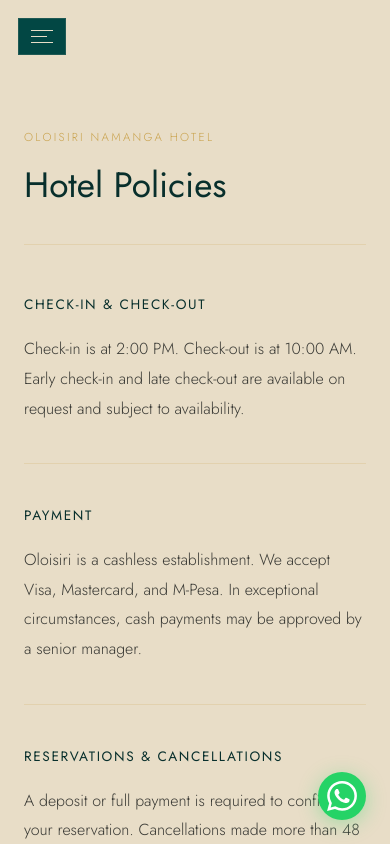
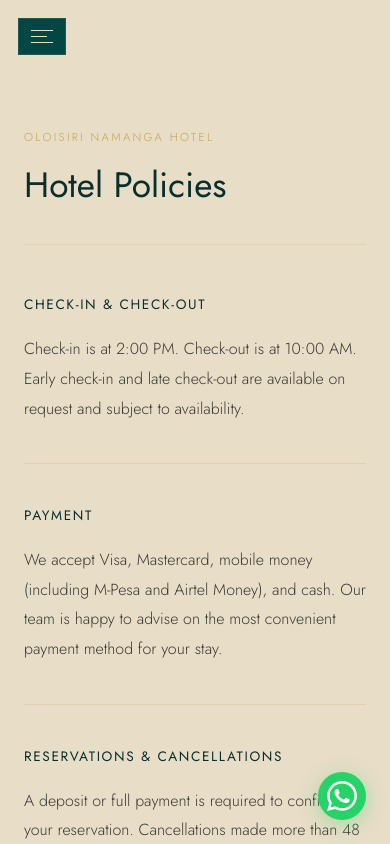
Before and after one commit to JammzyO/Oloisiri-hotel, a Next.js app: page /policies in a window 390 px wide. Shown: the top 844 px of the page. Built offline with nearby package versions, Linux system fonts and the light colour scheme; no server answers.

Commit message:
Update payment policy: remove cashless restriction, include cash and mobile money
Removes the 'cashless establishment' label to avoid discouraging cash-paying guests.
Broadens mobile money reference to include both M-Pesa and Airtel Money.

Co-Authored-By: Claude Sonnet 4.6 <noreply@anthropic.com>

```diff
--- a/app/policies/page.tsx
+++ b/app/policies/page.tsx
@@ -10,7 +10,7 @@ const sections = [
   },
   {
     title: 'Payment',
-    body: 'Oloisiri is a cashless establishment. We accept Visa, Mastercard, and M-Pesa. In exceptional circumstances, cash payments may be approved by a senior manager.',
+    body: 'We accept Visa, Mastercard, mobile money (including M-Pesa and Airtel Money), and cash. Our team is happy to advise on the most convenient payment method for your stay.',
   },
   {
     title: 'Reservations & Cancellations',
```
